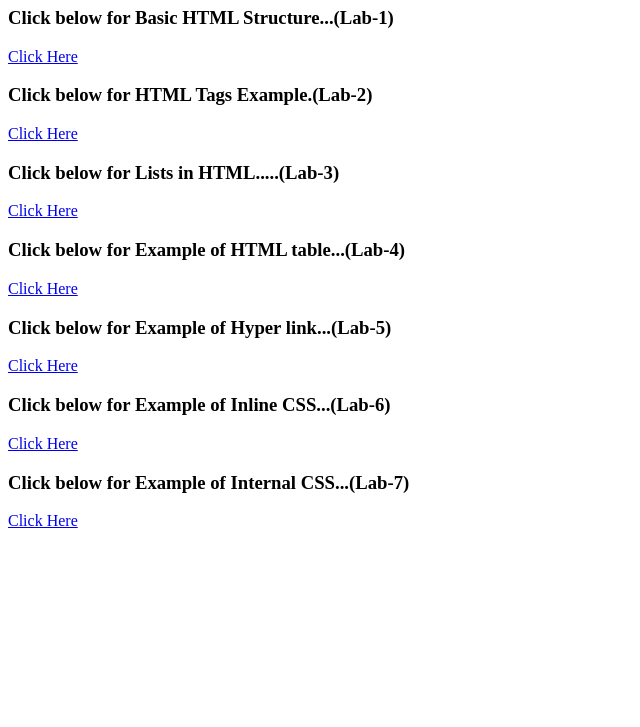
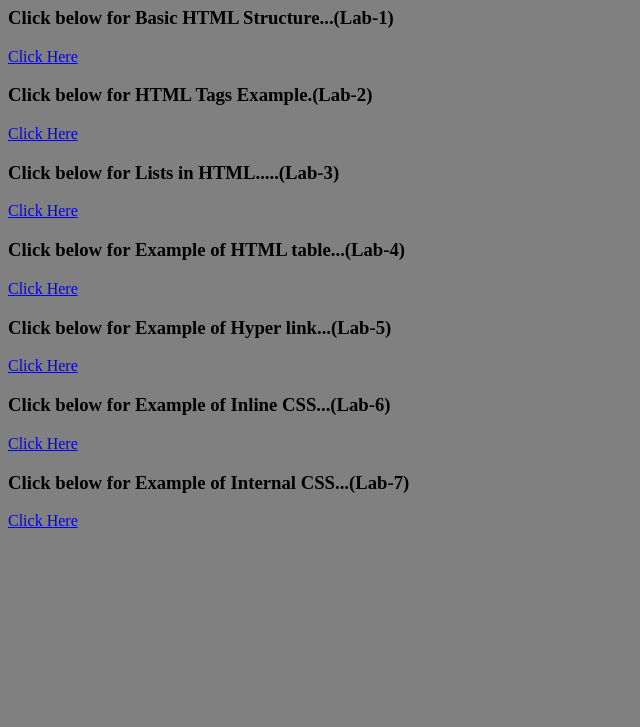
Before and after one commit to ROHITTSU/HTML-LAB, a plain HTML site: page index.html in a window 1280 px wide. Shown: the part 73-800 px from the top of the page, without its empty margins (0-640 px from the left). Drawn offline with Linux system fonts and the light colour scheme.

Commit message:
Update index.html

```diff
--- a/index.html
+++ b/index.html
@@ -3,7 +3,7 @@
 <head>
 <title>Lab Work</title>
 </head>
-<body style="backgroung-color:grey">
+<body style="background-color:grey">
 <h1>Welcome to HTML practical work</h1>
 <h3>Click below for Basic HTML Structure...(Lab-1)</h3>
 <a href="lab1.html">Click Here</a>
```
